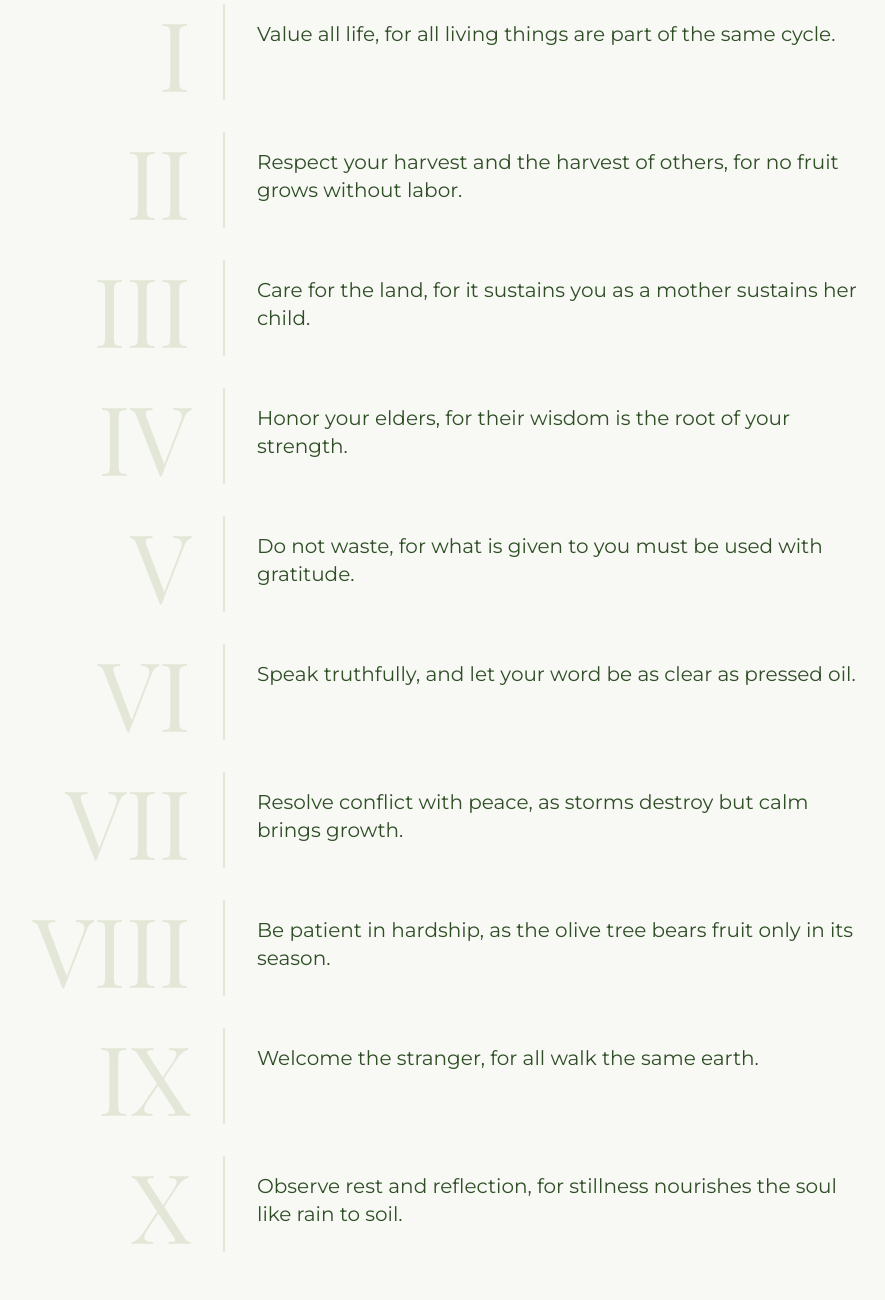
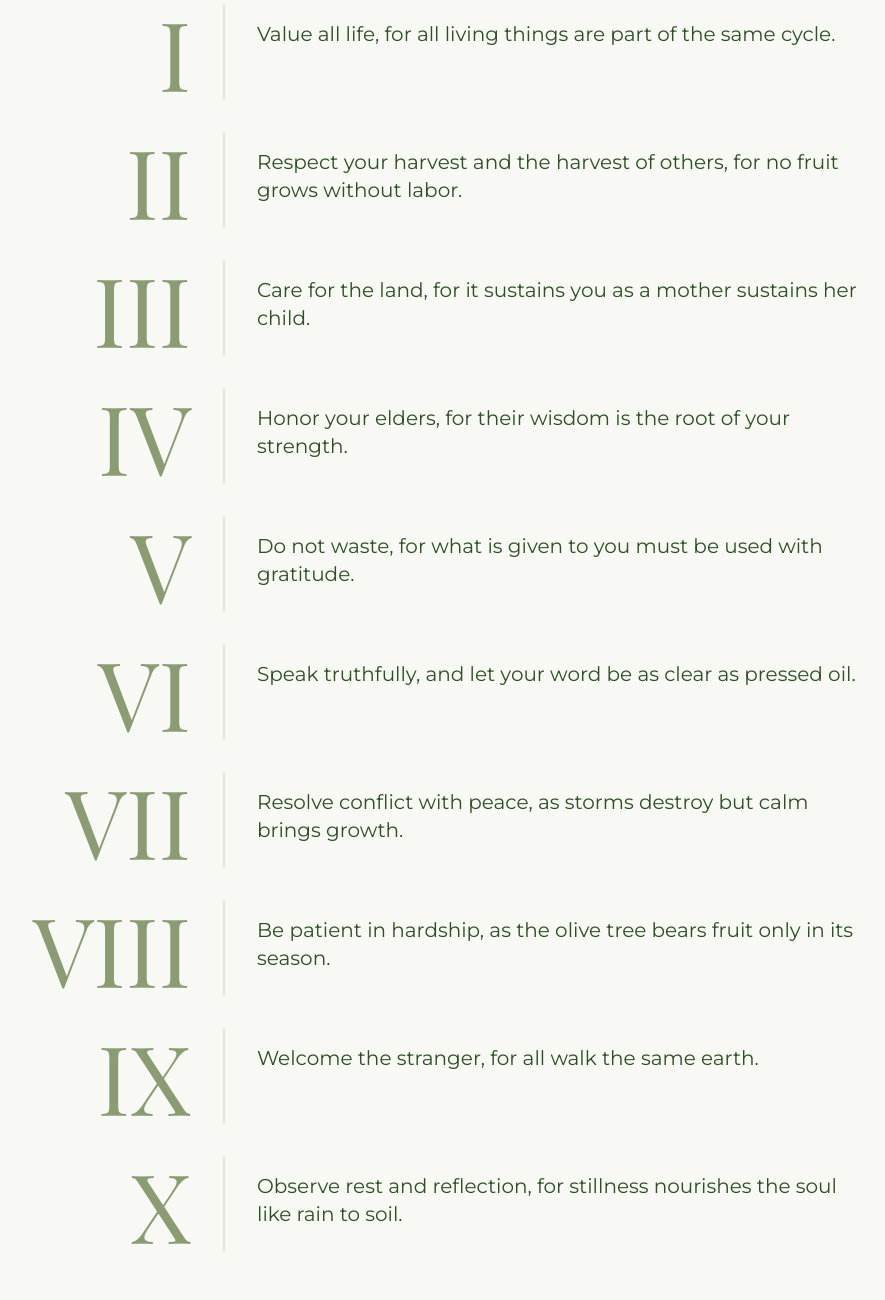
Before and after one commit to cshjsc/olivianism, a website: page index.html in a window 1280 px wide. Shown: the part 1280-2580 px from the top of the page, without its empty margins (193-1078 px from the left). Drawn offline with nearby package versions, Linux system fonts and the light colour scheme; files that its build step writes are made by us from their sources.

Commit message:
number color

```diff
--- a/index.html
+++ b/index.html
@@ -42,61 +42,61 @@
             <h2 class="text-4xl font-playfair text-olive-800 mb-12 text-center">The Sacred Commandments</h2>
             <div class="space-y-8">
                 <div class="flex items-start">
-                    <div class="text-8xl font-playfair text-olive-200 w-[12rem] text-right pr-8">I</div>
+                    <div class="text-8xl font-playfair text-olive-600 w-[12rem] text-right pr-8">I</div>
                     <div class="border-l-2 border-olive-200 pl-8 py-4 min-h-[6rem] flex-1">
                         <p class="text-xl text-olive-800">Value all life, for all living things are part of the same cycle.</p>
                     </div>
                 </div>
                 <div class="flex items-start">
-                    <div class="text-8xl font-playfair text-olive-200 w-[12rem] text-right pr-8">II</div>
+                    <div class="text-8xl font-playfair text-olive-600 w-[12rem] text-right pr-8">II</div>
                     <div class="border-l-2 border-olive-200 pl-8 py-4 min-h-[6rem] flex-1">
                         <p class="text-xl text-olive-800">Respect your harvest and the harvest of others, for no fruit grows without labor.</p>
                     </div>
                 </div>
                 <div class="flex items-start">
-                    <div class="text-8xl font-playfair text-olive-200 w-[12rem] text-right pr-8">III</div>
+                    <div class="text-8xl font-playfair text-olive-600 w-[12rem] text-right pr-8">III</div>
                     <div class="border-l-2 border-olive-200 pl-8 py-4 min-h-[6rem] flex-1">
                         <p class="text-xl text-olive-800">Care for the land, for it sustains you as a mother sustains her child.</p>
                     </div>
                 </div>
                 <div class="flex items-start">
-                    <div class="text-8xl font-playfair text-olive-200 w-[12rem] text-right pr-8">IV</div>
+                    <div class="text-8xl font-playfair text-olive-600 w-[12rem] text-right pr-8">IV</div>
                     <div class="border-l-2 border-olive-200 pl-8 py-4 min-h-[6rem] flex-1">
                         <p class="text-xl text-olive-800">Honor your elders, for their wisdom is the root of your strength.</p>
                     </div>
                 </div>
                 <div class="flex items-start">
-                    <div class="text-8xl font-playfair text-olive-200 w-[12rem] text-right pr-8">V</div>
+                    <div class="text-8xl font-playfair text-olive-600 w-[12rem] text-right pr-8">V</div>
                     <div class="border-l-2 border-olive-200 pl-8 py-4 min-h-[6rem] flex-1">
                         <p class="text-xl text-olive-800">Do not waste, for what is given to you must be used with gratitude.</p>
                     </div>
                 </div>
                 <div class="flex items-start">
-                    <div class="text-8xl font-playfair text-olive-200 w-[12rem] text-right pr-8">VI</div>
+                    <div class="text-8xl font-playfair text-olive-600 w-[12rem] text-right pr-8">VI</div>
                     <div class="border-l-2 border-olive-200 pl-8 py-4 min-h-[6rem] flex-1">
                         <p class="text-xl text-olive-800">Speak truthfully, and let your word be as clear as pressed oil.</p>
                     </div>
                 </div>
                 <div class="flex items-start">
-                    <div class="text-8xl font-playfair text-olive-200 w-[12rem] text-right pr-8">VII</div>
+                    <div class="text-8xl font-playfair text-olive-600 w-[12rem] text-right pr-8">VII</div>
                     <div class="border-l-2 border-olive-200 pl-8 py-4 min-h-[6rem] flex-1">
                         <p class="text-xl text-olive-800">Resolve conflict with peace, as storms destroy but calm brings growth.</p>
                     </div>
                 </div>
                 <div class="flex items-start">
-                    <div class="text-8xl font-playfair text-olive-200 w-[12rem] text-right pr-8">VIII</div>
+                    <div class="text-8xl font-playfair text-olive-600 w-[12rem] text-right pr-8">VIII</div>
                     <div class="border-l-2 border-olive-200 pl-8 py-4 min-h-[6rem] flex-1">
                         <p class="text-xl text-olive-800">Be patient in hardship, as the olive tree bears fruit only in its season.</p>
                     </div>
                 </div>
                 <div class="flex items-start">
-                    <div class="text-8xl font-playfair text-olive-200 w-[12rem] text-right pr-8">IX</div>
+                    <div class="text-8xl font-playfair text-olive-600 w-[12rem] text-right pr-8">IX</div>
                     <div class="border-l-2 border-olive-200 pl-8 py-4 min-h-[6rem] flex-1">
                         <p class="text-xl text-olive-800">Welcome the stranger, for all walk the same earth.</p>
                     </div>
                 </div>
                 <div class="flex items-start">
-                    <div class="text-8xl font-playfair text-olive-200 w-[12rem] text-right pr-8">X</div>
+                    <div class="text-8xl font-playfair text-olive-600 w-[12rem] text-right pr-8">X</div>
                     <div class="border-l-2 border-olive-200 pl-8 py-4 min-h-[6rem] flex-1">
                         <p class="text-xl text-olive-800">Observe rest and reflection, for stillness nourishes the soul like rain to soil.</p>
                     </div>
```
